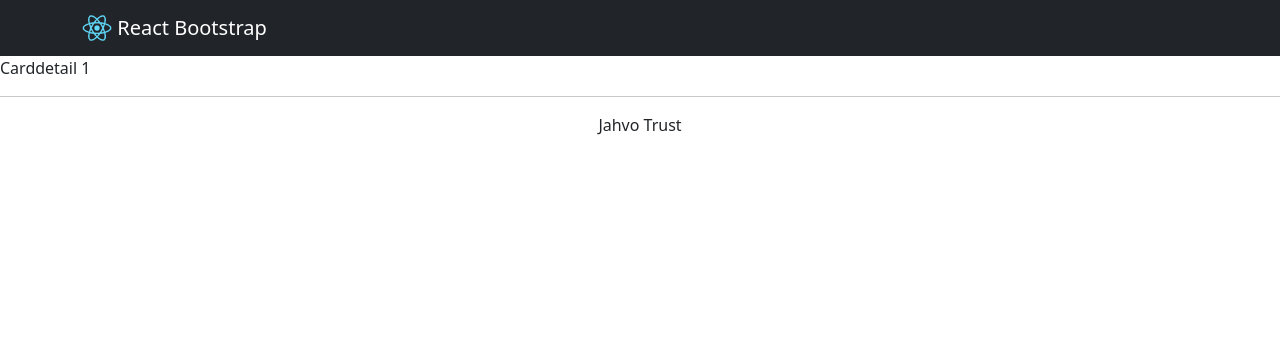
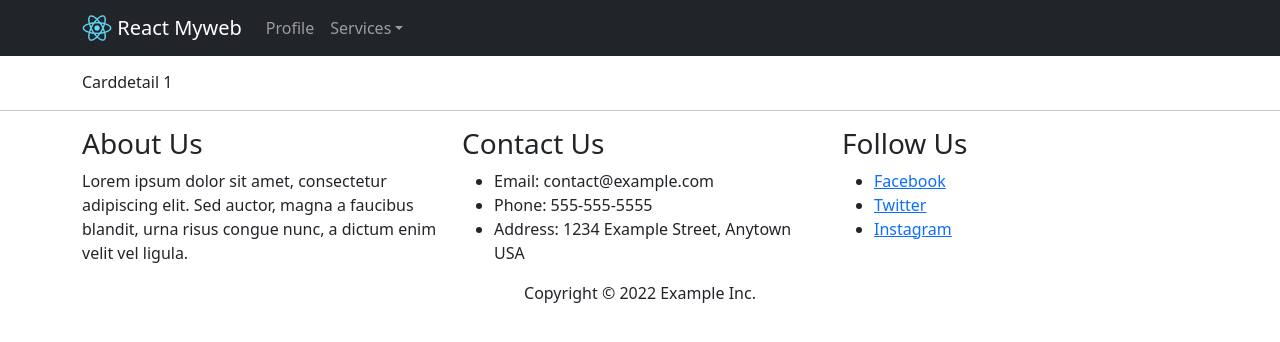
Before and after one commit to JahvoTrust/myweb, a React (Create React App) app: page /carddetail/1 in a window 1280 px wide. Shown: the top 342 px of the page. Built offline with nearby package versions, Linux system fonts and the light colour scheme.

Commit message:
09 [Nav&Footer&Profile]

```diff
--- a/src/App.js
+++ b/src/App.js
@@ -3,6 +3,7 @@ import Container from 'react-bootstrap/Container';
 import Navbar from 'react-bootstrap/Navbar';
 import Card from 'react-bootstrap/Card';
 import Col from 'react-bootstrap/Col';
+
 
 import { BrowserRouter, Routes, Route } from 'react-router-dom';
 import Row from 'react-bootstrap/Row';
@@ -41,8 +42,10 @@ const MainContent = () => {
   }, [getResult])
 
   return (
+
     <Container>
       {/* <ProfileContent /> */}
+      <h2 className="text-center">valorant weapons</h2>
       <Row xs={1} md={3} className="g-4">
           {getResult && getResult.map((r) =>
             <CardList list={r} />
@@ -66,6 +69,7 @@ const MainContent = () => {
         </Row>
 
     </Container>
+
   );
 };
 
--- a/src/Layout.js
+++ b/src/Layout.js
@@ -1,13 +1,14 @@
 import React from 'react'
-import Navbar from 'react-bootstrap/Navbar';
 import Container from 'react-bootstrap/Container';
+import Footer from './component/Footer';
+import { Navbar, Nav, NavDropdown } from 'react-bootstrap';
 
 export default function Layout(props) {
     return (
         <div className={props.className} >
-            <Navbar bg="dark" variant="dark" >
+            <Navbar bg="dark" variant="dark" fixed="top" >
                 <Container>
-                    <Navbar.Brand href="#home">
+                    <Navbar.Brand href="/">
                         <img
                             alt=""
                             src="/logo192.png"
@@ -15,13 +16,26 @@ export default function Layout(props) {
                             height="30"
                             className="d-inline-block align-top"
                         />{' '}
-                        React Bootstrap
+                        React Myweb
                     </Navbar.Brand>
+                    <Navbar.Toggle aria-controls="basic-navbar-nav" />
+                    <Navbar.Collapse id="basic-navbar-nav">
+                        <Nav className="mr-auto">
+                            <Nav.Link href="/profile">Profile</Nav.Link>
+                            <NavDropdown title="Services" id="basic-nav-dropdown">
+                                <NavDropdown.Item href="#service1">Service 1</NavDropdown.Item>
+                                <NavDropdown.Item href="#service2">Service 2</NavDropdown.Item>
+                                <NavDropdown.Item href="#service3">Service 3</NavDropdown.Item>
+                                <NavDropdown.Divider />
+                                <NavDropdown.Item href="#all-services">All Services</NavDropdown.Item>
+                            </NavDropdown>
+                        </Nav>
+                    </Navbar.Collapse>
                 </Container>
             </Navbar>
             {props.children}
             <hr />
-            <p className='text-center'>Jahvo Trust</p>
+            <Footer />
         </div>
     )
 }
--- a/src/component/Carddetail.js
+++ b/src/component/Carddetail.js
@@ -1,11 +1,12 @@
 import React from 'react'
+import { Container } from 'react-bootstrap';
 import { useParams } from "react-router-dom";
 
 function Carddetail() {
     let { id } = useParams();
 
     return (
-        <div>Carddetail {id}</div>
+        <Container>Carddetail {id}</Container>
     )
 }
 
--- /dev/null
+++ b/src/component/Footer.js
@@ -0,0 +1,40 @@
+import React from 'react';
+import { Container, Row, Col } from 'react-bootstrap';
+
+const Footer = () => {
+  return (
+    <footer>
+      <Container>
+        <Row>
+          <Col xs={12} md={4}>
+            <h3>About Us</h3>
+            <p>Lorem ipsum dolor sit amet, consectetur adipiscing elit. Sed auctor, magna a faucibus blandit, urna risus congue nunc, a dictum enim velit vel ligula.</p>
+          </Col>
+          <Col xs={12} md={4}>
+            <h3>Contact Us</h3>
+            <ul>
+              <li>Email: contact@example.com</li>
+              <li>Phone: 555-555-5555</li>
+              <li>Address: 1234 Example Street, Anytown USA</li>
+            </ul>
+          </Col>
+          <Col xs={12} md={4}>
+            <h3>Follow Us</h3>
+            <ul>
+              <li><a href="#">Facebook</a></li>
+              <li><a href="#">Twitter</a></li>
+              <li><a href="#">Instagram</a></li>
+            </ul>
+          </Col>
+        </Row>
+        <Row>
+          <Col>
+            <p className="text-center">Copyright © {new Date().getFullYear()} Example Inc.</p>
+          </Col>
+        </Row>
+      </Container>
+    </footer>
+  );
+}
+
+export default Footer;
--- a/src/component/Profile.js
+++ b/src/component/Profile.js
@@ -1,9 +1,24 @@
-import React from 'react'
+import React from 'react';
+import { Container, Row, Col, Image, Badge } from 'react-bootstrap';
 
-function Profile() {
+const Profile = () => {
   return (
-    <div>Profile</div>
-  )
+    <Container>
+      <Row>
+        <Col xs={12} md={4}>
+          <Image src="https://avatars.githubusercontent.com/u/112690304?v=4" roundedCircle width="200" height="200" />
+        </Col>
+        <Col xs={12} md={8}>
+          <h1>Jahvo Trust</h1>
+          <Badge variant="secondary">Developer</Badge>
+          <Badge variant="secondary">Data Engineer</Badge>
+          <Badge variant="secondary">MLOps Engineer</Badge>
+          <p>I’m interested in everything that is related to Business. I’m currently learning data engineering and ai</p>
+
+        </Col>
+      </Row>
+    </Container>
+  );
 }
 
-export default Profile
+export default Profile;
--- a/src/index.css
+++ b/src/index.css
@@ -1,5 +1,5 @@
 body {
-  margin: 0;
+  padding-top: 70px;
   font-family: -apple-system, BlinkMacSystemFont, 'Segoe UI', 'Roboto', 'Oxygen',
     'Ubuntu', 'Cantarell', 'Fira Sans', 'Droid Sans', 'Helvetica Neue',
     sans-serif;
```
